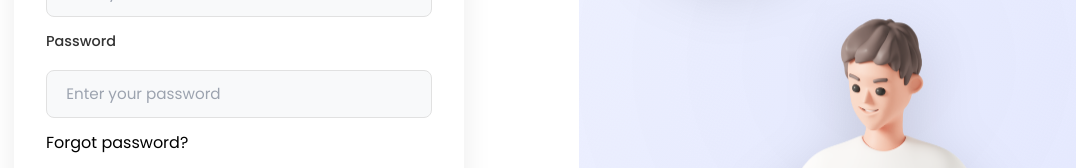
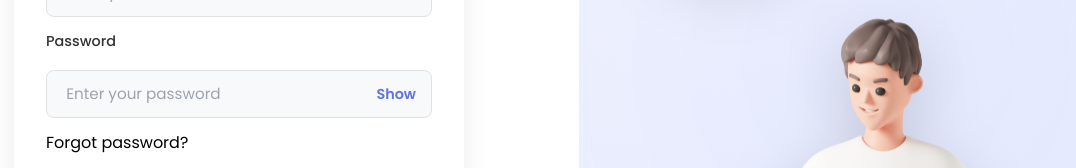
Before and after one commit to Laksopan23/Cloud-Laundry-, a React (Create React App) app in the folder frontend/: page / in a window 1280 px wide. Shown: the part 450-618 px from the top of the page, without its empty margins (101-1177 px from the left). Built offline with nearby package versions, Linux system fonts and the light colour scheme.

Commit message:
Password Show

```diff
--- a/frontend/src/pages/Auth/Employee/EmployeeLogin.js
+++ b/frontend/src/pages/Auth/Employee/EmployeeLogin.js
@@ -13,10 +13,15 @@ const EmployeeLogin = () => {
   });
 
   const [error, setError] = useState('');
+  const [showPassword, setShowPassword] = useState(false);
   const navigate = useNavigate();
 
   const handleChange = (e) => {
     setCredentials({ ...credentials, [e.target.name]: e.target.value });
+  };
+
+  const togglePasswordVisibility = () => {
+    setShowPassword(!showPassword);
   };
 
   const handleLogin = async (e) => {
@@ -60,15 +65,24 @@ const EmployeeLogin = () => {
             />
 
             <label htmlFor="password">Password</label>
+            <div className="password-wrapper">
               <input
                 id="password"
-              type="password"
+                type={showPassword ? 'text' : 'password'}
                 name="password"
                 placeholder="Enter your password"
                 value={credentials.password}
                 onChange={handleChange}
                 required
               />
+              <button
+                type="button"
+                className="toggle-password"
+                onClick={togglePasswordVisibility}
+              >
+                {showPassword ? 'Hide' : 'Show'}
+              </button>
+            </div>
 
             <p className="forgot-password">
               <Link to="/forgot-password">Forgot password?</Link>
--- a/frontend/src/pages/styles/Signup.css
+++ b/frontend/src/pages/styles/Signup.css
@@ -275,6 +275,36 @@ input[type="password"]:hover {
   color: #825ee4;
   text-decoration: underline;
 }
+/* Password visibility toggle wrapper */
+.password-wrapper {
+  position: relative;
+  display: flex;
+  align-items: center;
+  width: 100%;
+}
+
+.password-wrapper input {
+  flex: 1;
+  padding-right: 80px; /* room for toggle button */
+}
+
+.toggle-password {
+  position: absolute;
+  right: 12px;
+  background: none;
+  border: none;
+  color: #5e72e4;
+  font-weight: 600;
+  cursor: pointer;
+  font-size: 0.9rem;
+  transition: color 0.2s ease;
+}
+
+.toggle-password:hover {
+  color: #825ee4;
+}
+
+
 
 /* Image section styling */
 .image-section {
```
Lines whose indentation alone changed are shown as unchanged.
